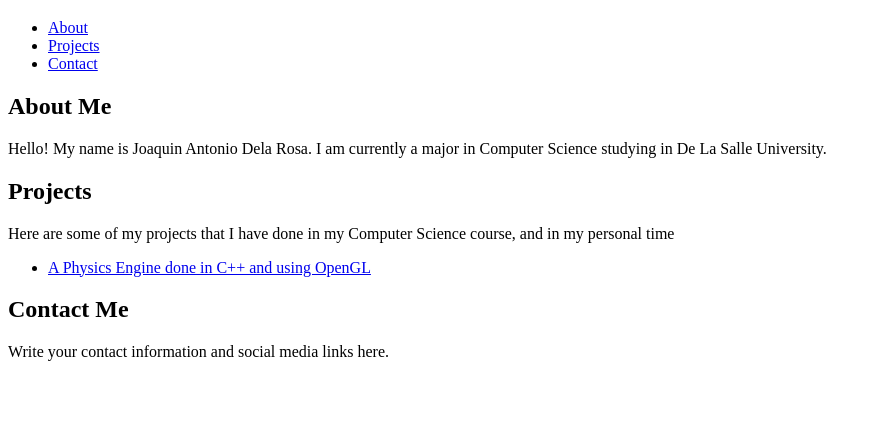
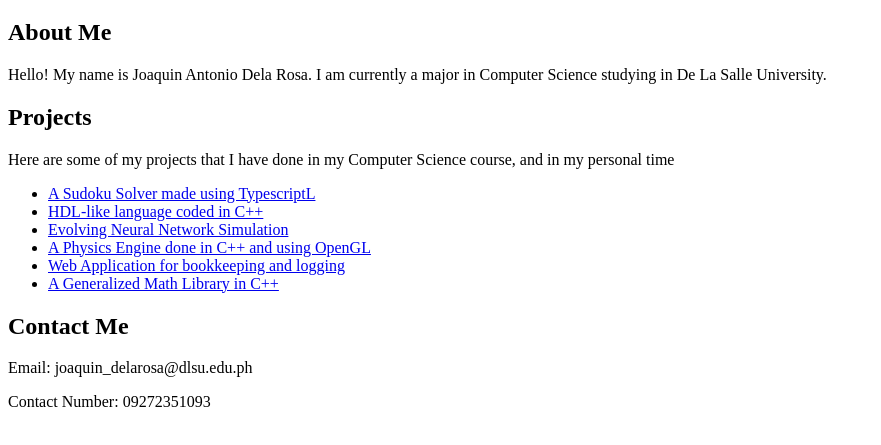
Before and after one commit to JoaquinDelaRosa/JoaquinDelaRosa.github.io, a plain HTML site: page index.html in a window 1280 px wide. Shown: the part 61-506 px from the top of the page, without its empty margins (0-881 px from the left). Drawn offline with Linux system fonts and the light colour scheme.

Commit message:
add: more links

```diff
--- a/index.html
+++ b/index.html
@@ -7,13 +7,6 @@
 	<header>
 		<h1>My GitHub Portfolio</h1>
 	</header>
-	<nav>
-		<ul>
-			<li><a href="#about">About</a></li>
-			<li><a href="#projects">Projects</a></li>
-			<li><a href="#contact">Contact</a></li>
-		</ul>
-	</nav>
 	<section id="about">
 		<h2>About Me</h2>
 		<p>
@@ -25,13 +18,19 @@
 		<h2>Projects</h2>
         <p> Here are some of my projects that I have done in my Computer Science course, and in my personal time </p>
 		<ul>
+			<li><a href="https://github.com/JoaquinDelaRosa/Sudoku"> A Sudoku Solver made using TypescriptL</a></li>
+			<li><a href="https://github.com/JoaquinDelaRosa/HDLComputer"> HDL-like language coded in C++</a></li>
+			<li><a href="https://github.com/JoaquinDelaRosa/Evolution"> Evolving Neural Network Simulation</a></li>
 			<li><a href="https://github.com/JoaquinDelaRosa/physics-engine"> A Physics Engine done in C++ and using OpenGL</a></li>
-			<!-- add more projects as needed -->
+			<li><a href="https://github.com/JoaquinDelaRosa/CSSWENG-MP"> Web Application for bookkeeping and logging</a></li>
+			<li><a href="https://github.com/TheRealAnonymous008/MathLibrary"> A Generalized Math Library in C++</a></li>
+
 		</ul>
 	</section>
 	<section id="contact">
 		<h2>Contact Me</h2>
-		<p>Write your contact information and social media links here.</p>
+		<p> Email: joaquin_delarosa@dlsu.edu.ph</p>
+        <p> Contact Number: 09272351093</p>
 	</section>
 </body>
 </html>
```
